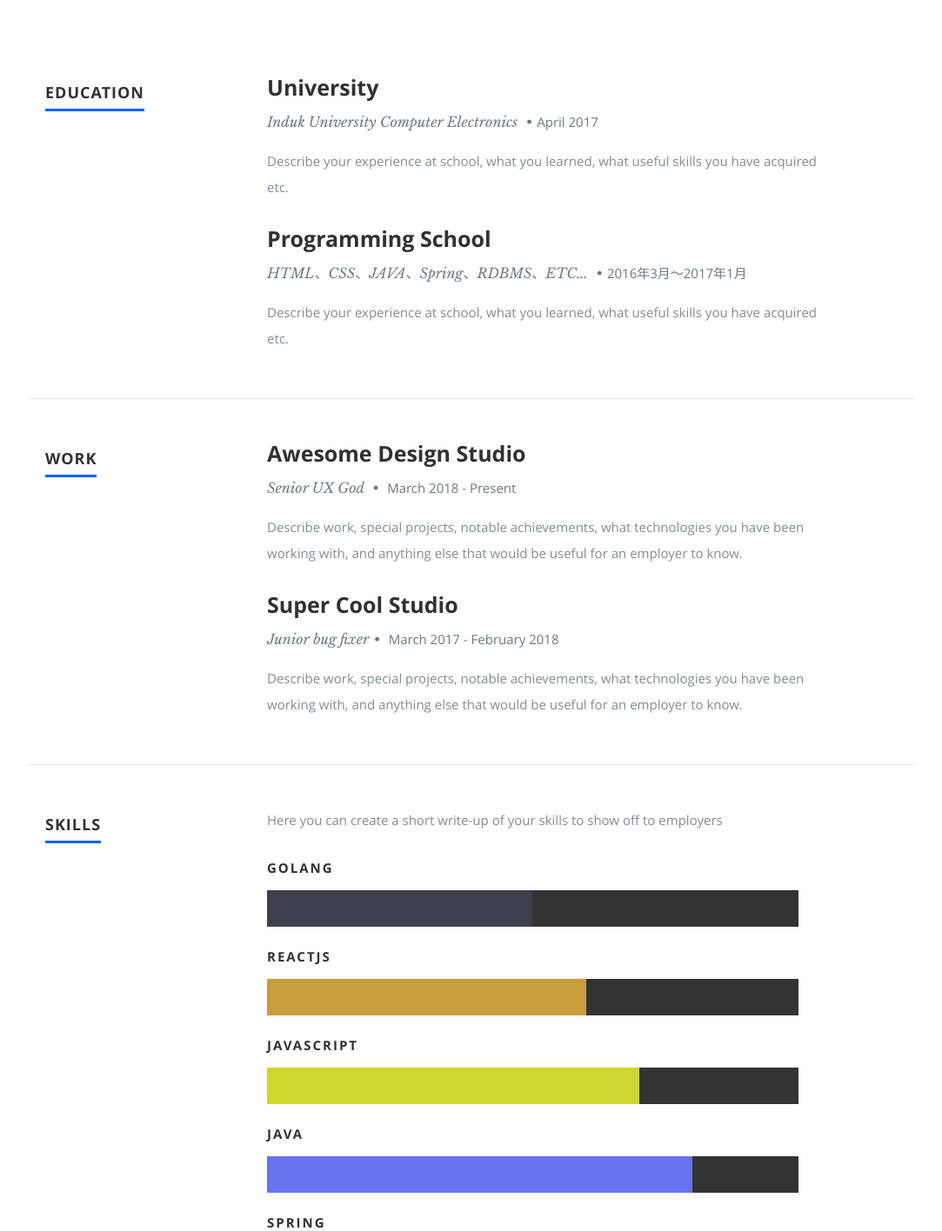
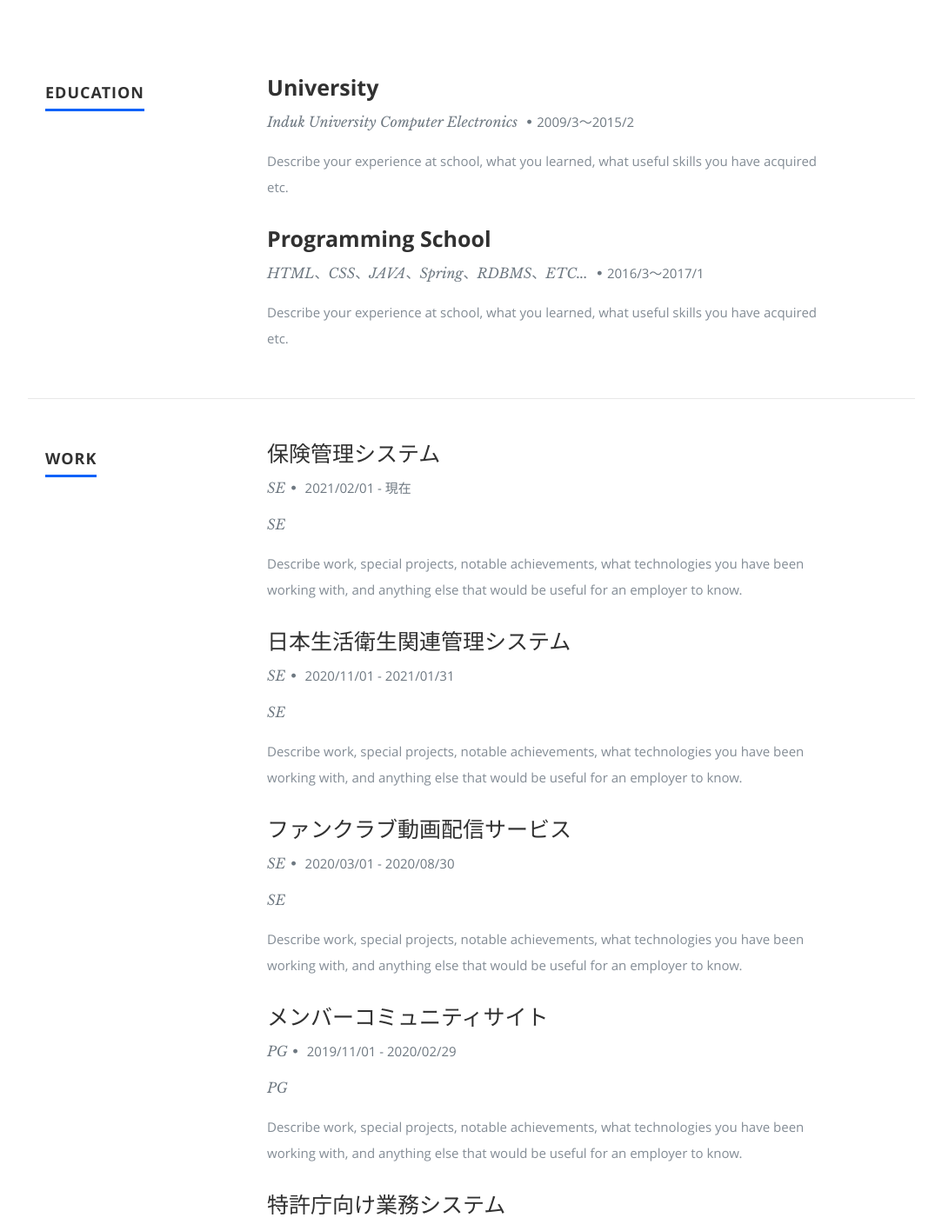
Before and after one commit to twan65/my-portfolio, a React (Create React App) app: page / in a window 1280 px wide. Shown: the part 1260-2676 px from the top of the page at 87% size, without its empty margins (98-1181 px from the left). Built offline with nearby package versions, Linux system fonts and the light colour scheme.

Commit message:
経歴途中コミット

```diff
--- a/public/resumeData.json
+++ b/public/resumeData.json
@@ -30,27 +30,57 @@
       {
         "school":"University",
         "degree":"Induk University Computer Electronics",
-        "graduated":"April 2017",
+        "graduated":"2009/3〜2015/2",
         "description":"Describe your experience at school, what you learned, what useful skills you have acquired etc."
       },
       {
         "school":"Programming School",
         "degree":"HTML、CSS、JAVA、Spring、RDBMS、ETC...",
-        "graduated":"2016年3月〜2017年1月",
+        "graduated":"2016/3〜2017/1",
         "description":"Describe your experience at school, what you learned, what useful skills you have acquired etc."
       }
     ],
     "work":[
       {
-        "company":"Awesome Design Studio",
-        "title":"Senior UX God ",
-        "years":"March 2018 - Present",
+        "title":"保険管理システム",
+        "position":"SE",
+        "years":"2021/02/01 - 現在",
         "description":"Describe work, special projects, notable achievements, what technologies you have been working with, and anything else that would be useful for an employer to know."
       },
       {
-        "company":"Super Cool Studio",
-        "title":"Junior bug fixer",
-        "years":"March 2017 - February 2018",
+        "title":"日本生活衛生関連管理システム",
+        "position":"SE",
+        "years":"2020/11/01 - 2021/01/31",
+        "description":"Describe work, special projects, notable achievements, what technologies you have been working with, and anything else that would be useful for an employer to know."
+      },
+      {
+        "title":"ファンクラブ動画配信サービス",
+        "position":"SE",
+        "years":"2020/03/01 - 2020/08/30",
+        "description":"Describe work, special projects, notable achievements, what technologies you have been working with, and anything else that would be useful for an employer to know."
+      },
+      {
+        "title":"メンバーコミュニティサイト",
+        "position":"PG",
+        "years":"2019/11/01 - 2020/02/29",
+        "description":"Describe work, special projects, notable achievements, what technologies you have been working with, and anything else that would be useful for an employer to know."
+      },
+      {
+        "title":"特許庁向け業務システム",
+        "position":"PG",
+        "years":"2019/04/01 - 2019/09/30",
+        "description":"Describe work, special projects, notable achievements, what technologies you have been working with, and anything else that would be useful for an employer to know."
+      },
+      {
+        "title":"地方県庁警察庁新システム",
+        "position":"PG",
+        "years":"2017/02/01 - 2019/03/01",
+        "description":"Describe work, special projects, notable achievements, what technologies you have been working with, and anything else that would be useful for an employer to know."
+      },
+      {
+        "title":"無人ホテル管理システム",
+        "position":"PG",
+        "years":"2016/03/01 - 2017/01/01",
         "description":"Describe work, special projects, notable achievements, what technologies you have been working with, and anything else that would be useful for an employer to know."
       }
     ],
@@ -62,6 +92,10 @@
       {
         "name":"ReactJs",
         "level":"60%"
+      },
+      {
+        "name":"HTML",
+        "level":"70%"
       },
       {
         "name":"Javascript",
--- a/src/Components/Resume.js
+++ b/src/Components/Resume.js
@@ -30,12 +30,13 @@ class Resume extends Component {
 
     const work = this.props.data.work.map(function (work) {
       return (
-        <div key={work.company}>
-          <h3>{work.company}</h3>
+        <div key={work.title}>
+          <h3>{work.title}</h3>
           <p className="info">
-            {work.title}
+            {work.position}
             <span>&bull;</span> <em className="date">{work.years}</em>
           </p>
+          <p className="info">{work.position}</p>
           <p>{work.description}</p>
         </div>
       );
```
